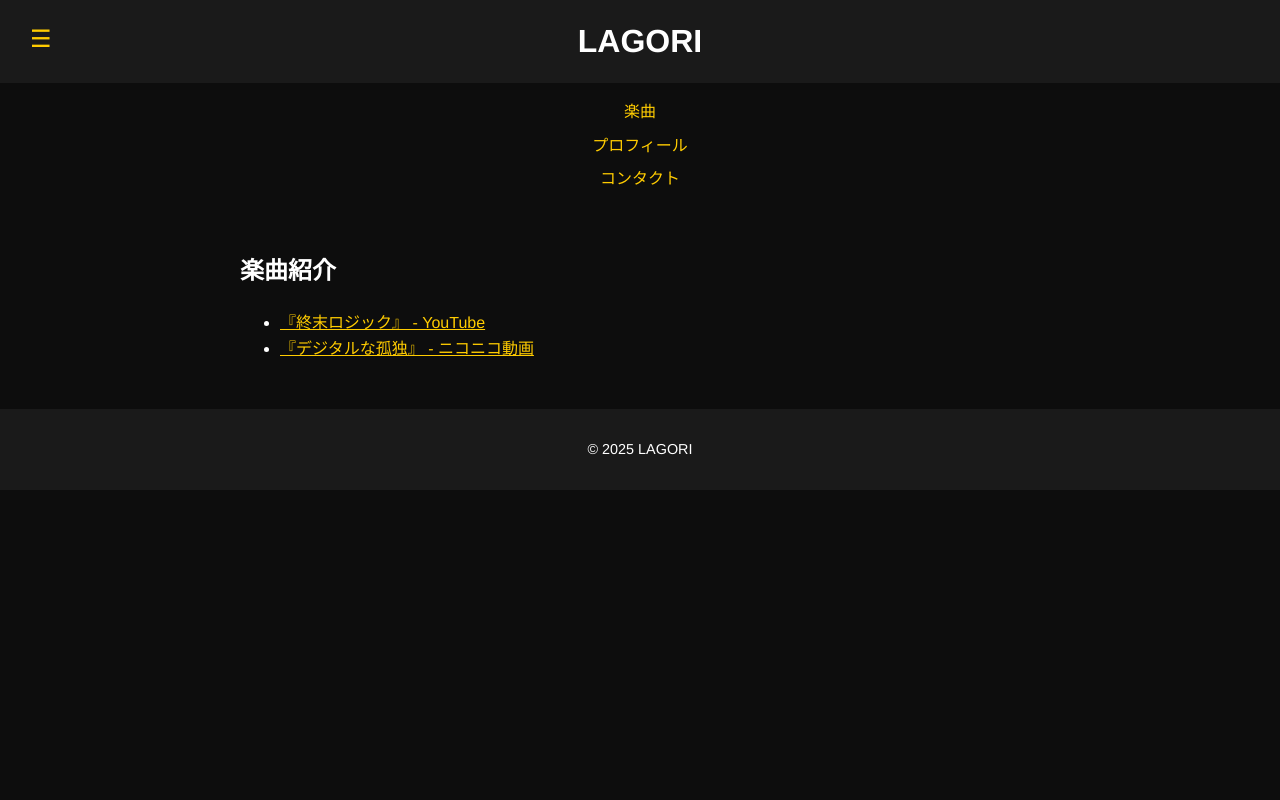
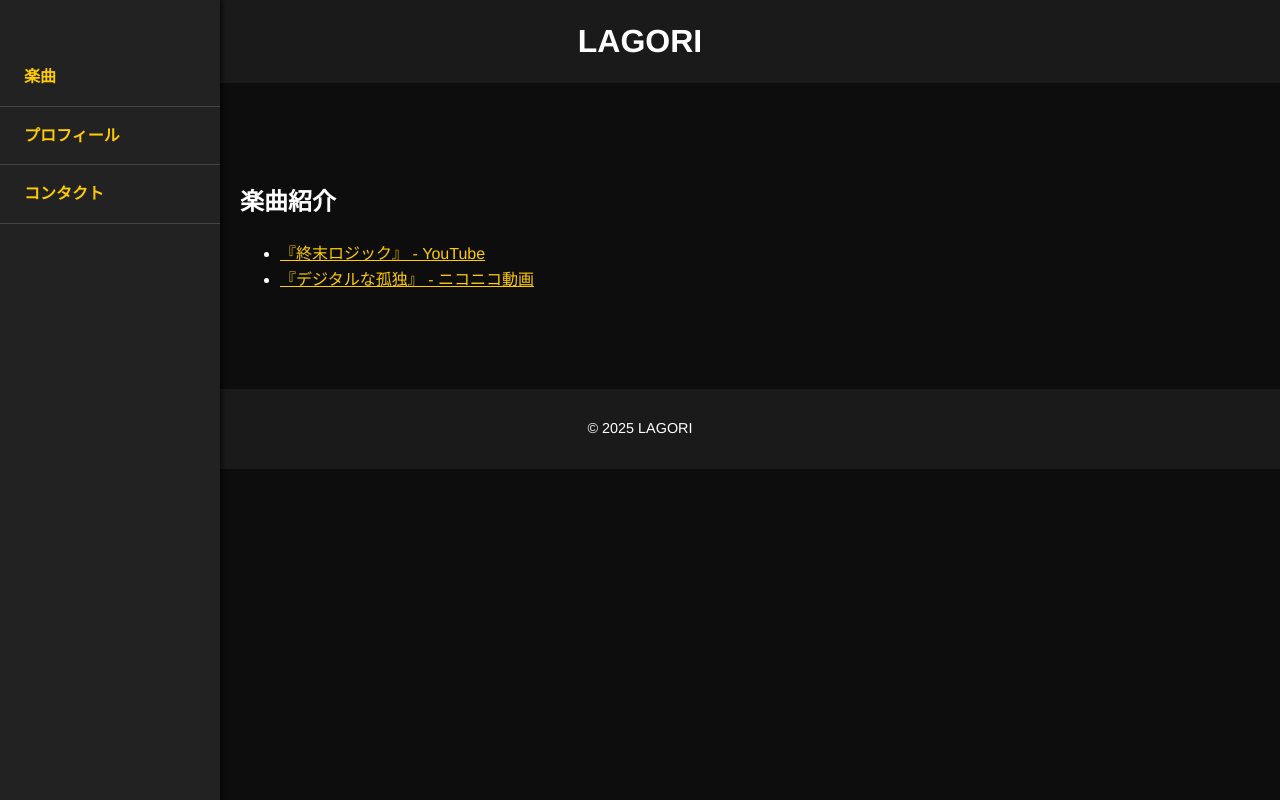
Before and after one commit to lagori1xi/LAGORI_site, a plain HTML site: page index.html in a window 1280 px wide. Both pictures are taken after a click on the button "メニューを開く". Drawn offline with Linux system fonts and the light colour scheme.

Commit message:
Update style.css

```diff
--- a/style.css
+++ b/style.css
@@ -5,51 +5,70 @@ body {
   margin: 0;
   padding: 0;
   line-height: 1.6;
+  overflow-x: hidden; /* 横スクロール防止 */
 }
 
 header {
   background: #1a1a1a;
   padding: 1em;
   position: relative;
+  display: flex;
+  align-items: center;
+  justify-content: center;
 }
 
 header h1 {
   margin: 0;
   font-size: 2em;
-  text-align: center;
 }
 
 .menu-toggle {
   background: none;
   border: none;
   color: #ffcc00;
-  font-size: 1.5em;
+  font-size: 2em;
   cursor: pointer;
   position: absolute;
-  top: 1em;
   left: 1em;
+  top: 50%;
+  transform: translateY(-50%);
 }
 
-nav {
-  margin-top: 1em;
-  text-align: center;
+.side-menu {
+  position: fixed;
+  top: 0;
+  left: 0;
+  width: 220px;
+  height: 100vh;
+  background: #222222;
+  padding-top: 3em;
+  box-shadow: 2px 0 5px rgba(0,0,0,0.7);
+  transform: translateX(-100%);
+  transition: transform 0.3s ease;
+  z-index: 1000;
 }
 
-nav a {
+.side-menu a {
   display: block;
   color: #ffcc00;
-  margin: 0.5em 0;
+  padding: 1em 1.5em;
   text-decoration: none;
+  font-weight: bold;
+  border-bottom: 1px solid #444;
 }
 
-nav.hidden {
-  display: none;
+.side-menu a:hover {
+  background: #333333;
+}
+
+.side-menu:not(.hidden) {
+  transform: translateX(0);
 }
 
 .content-section {
-  padding: 2em;
+  padding: 2em 1em;
   max-width: 800px;
-  margin: auto;
+  margin: 3em auto 3em auto;
 }
 
 .content-section a {
```
